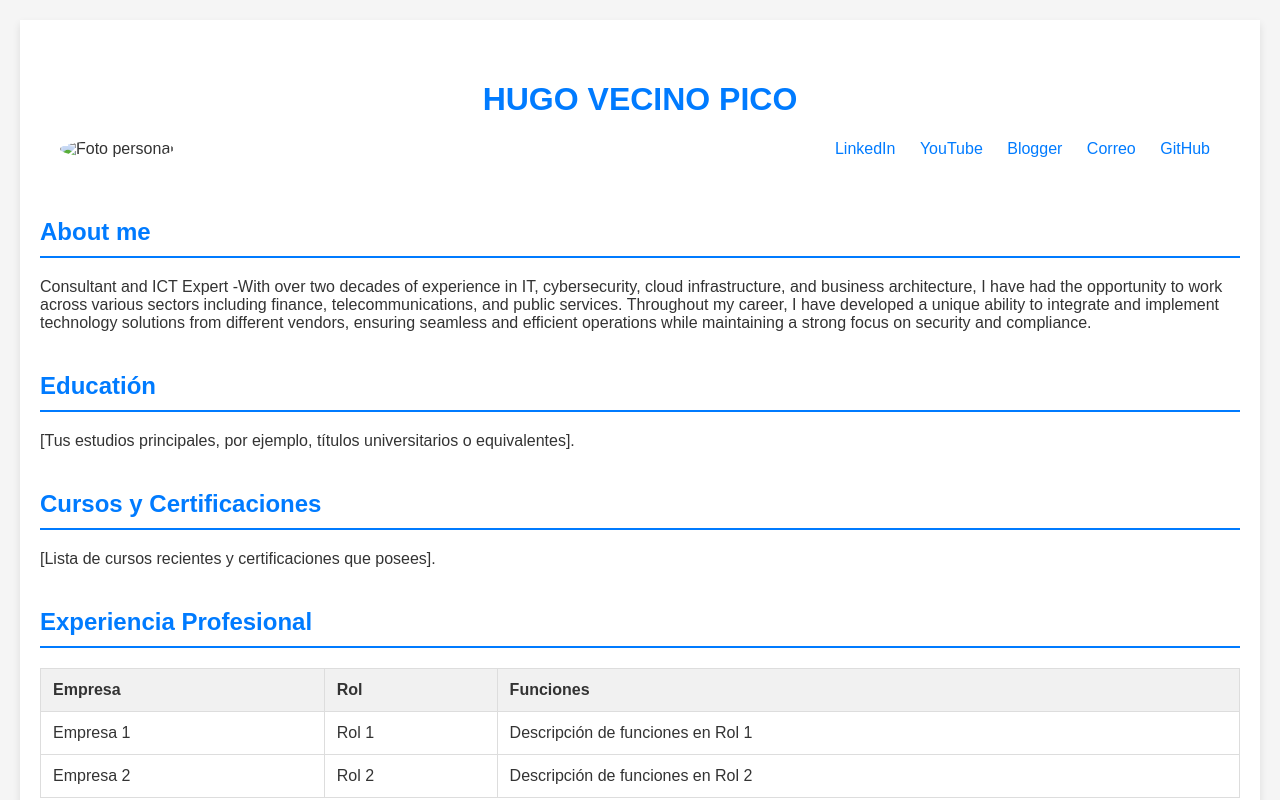
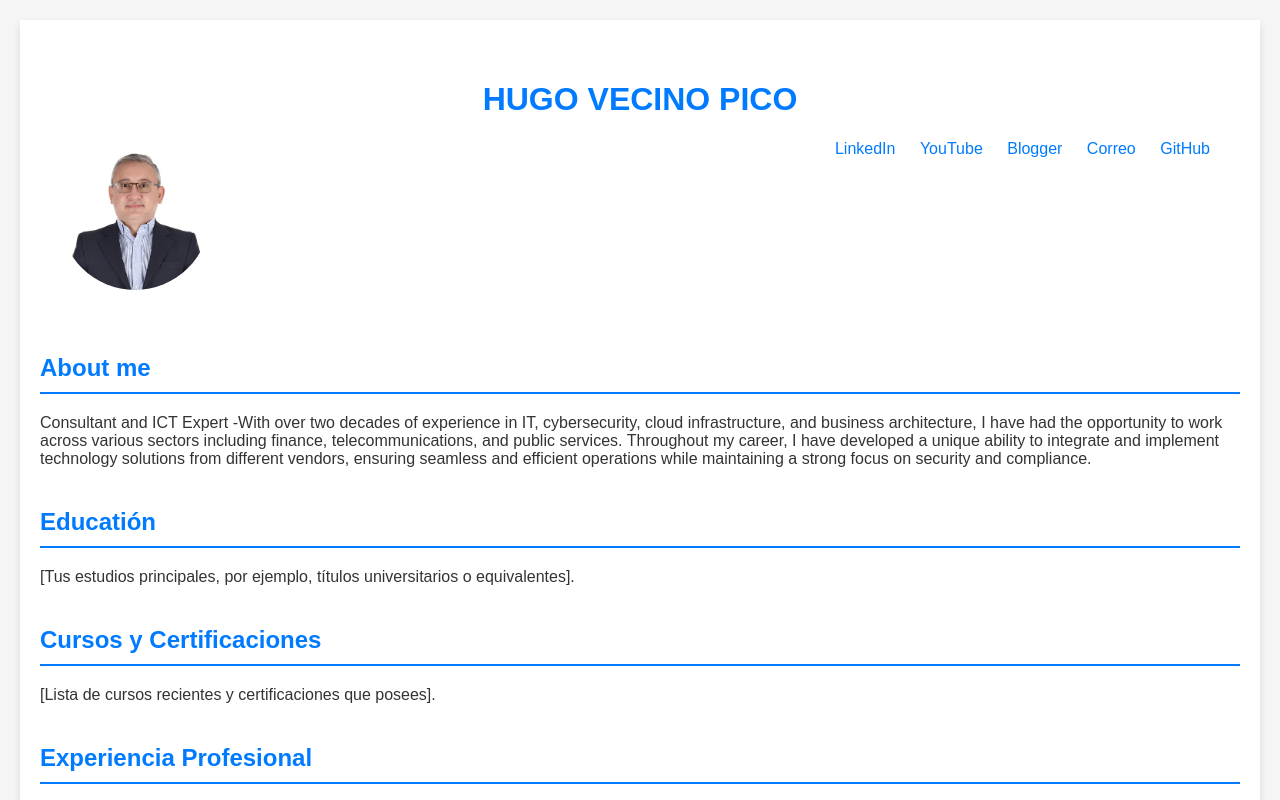
Before and after one commit to hvecino21/hvecino21.github.io, a plain HTML site: page index.html in a window 1280 px wide. Shown: the top 800 px of the page. Drawn offline with Linux system fonts and the light colour scheme; files whose address does not match are found by name.

Commit message:
novena
novena

```diff
--- a/index.html
+++ b/index.html
@@ -100,7 +100,7 @@
         <header>
             <h1>HUGO VECINO PICO</h1>
             <div class="profile-photo">
-                <img src=""C:\Users\AIO\OneDrive\Documentos\GitHub\hvecino21.github.io\foto perfil.jpg"" alt="Foto personal">
+                <img src="C:\Users\AIO\OneDrive\Documentos\GitHub\hvecino21.github.io\foto perfil.jpg"" alt="Foto personal">
             </div>
             <div class="social-links">
                 <a href="https://www.linkedin.com/in/hugovecino/" target="_blank">LinkedIn</a>
```
